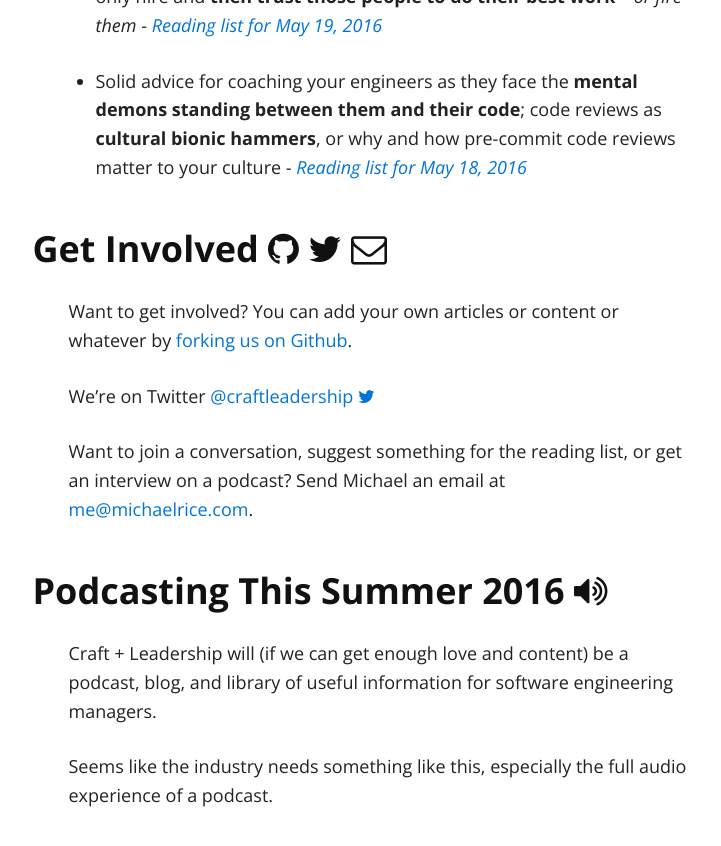
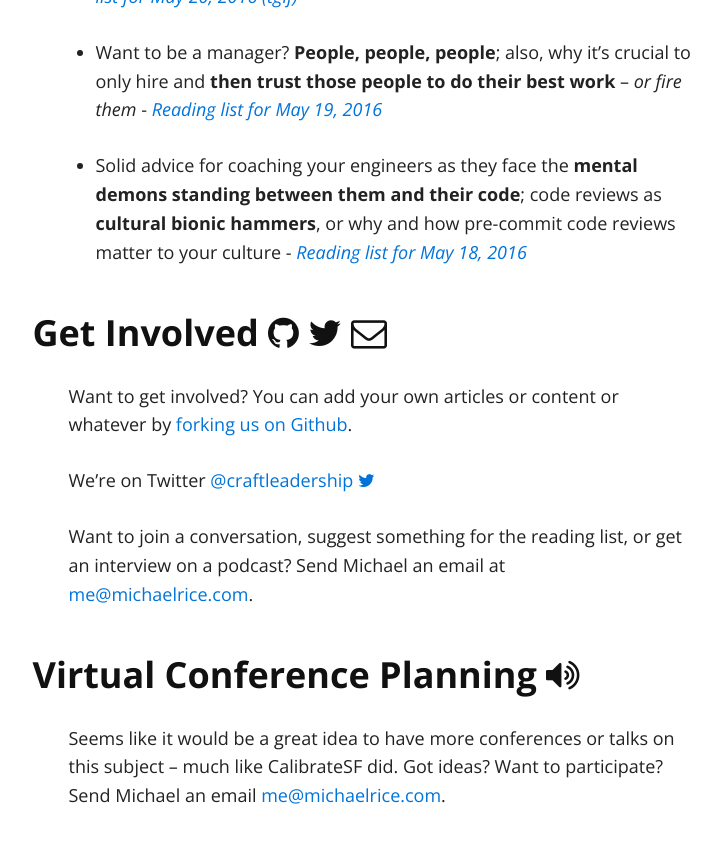
Before and after one commit to craftleadership/craftleadership.github.io, a Jekyll site: the page built from index.md, in a window 1280 px wide and 900 px high, scrolled down 2464 px. Shown: the top 846 px of the window, without its empty margins (259-980 px from the left). Built offline with Jekyll 4.4.1, drawn with Linux system fonts in a browser that asks for light colours; nearby versions of some CDN libraries; some of the changed text lies outside the part shown.

Commit message:
moves formspree to include; replaces podcasting with conf idea

```diff
--- /dev/null
+++ b/_includes/formspree.html
@@ -0,0 +1,11 @@
+<div id="signup">
+  <form action="https://formspree.io/me@michaelrice.com" method="post" id="form">
+      <input type="text" name="name" placeholder="My name is..."><br>
+      <input type="text" name="title" placeholder="My current title is..."><br>
+      <input type="text" name="company" placeholder="I work for..."><br>
+      <input type="text" name="city" placeholder="I work in a city named..."><br>
+      <input type="email" name="email" placeholder="My email address for the list is..."><br>
+      <input type="text" name="_gotcha" style="display:none" />
+      <input type="submit" value="Join!">
+  </form>
+</div>
--- a/index.md
+++ b/index.md
@@ -6,19 +6,11 @@ layout: default
 
 ### You're an Engineering Manager? Join Us
 
-We're assembling a private network of engineering managers and directors of engineering. Right now, it's just a mailing list but look for future **happy hours and presentation opportunities** (hopefully starting Fall 2016). Membership is of course free, but we do want you to apply.
+We're assembling a private network of engineering managers and directors of engineering. Right now, it's just a mailing list but look for future **happy hours and presentation opportunities** (hopefully starting Fall 2016).
 
-<div id="signup">
-  <form action="https://formspree.io/me@michaelrice.com" method="post" id="form">
-      <input type="text" name="name" placeholder="My name is..."><br>
-      <input type="text" name="title" placeholder="My current title is..."><br>
-      <input type="text" name="company" placeholder="I work for..."><br>
-      <input type="text" name="city" placeholder="I work in a city named..."><br>
-      <input type="email" name="email" placeholder="My email address for the list is..."><br>
-      <input type="text" name="_gotcha" style="display:none" />
-      <input type="submit" value="Join!">
-  </form>
-</div>
+Membership is of course free, but we're trying to keep the membership quality reasonably high with this registration form:
+
+{% include formspree.html %}
 
 ### Engineering Management Research <i class="fa fa-bar-chart" aria-hidden="true"></i>
 
@@ -38,8 +30,6 @@ We're on Twitter [@craftleadership <i class="fa fa-twitter" aria-hidden="true"><
 
 Want to join a conversation, suggest something for the reading list, or get an interview on a podcast? Send Michael an email at [me@michaelrice.com](mailto:me@michaelrice.com).
 
-### Podcasting This Summer 2016 <i class="fa fa-volume-up" aria-hidden="true"></i>
+### Virtual Conference Planning <i class="fa fa-volume-up" aria-hidden="true"></i>
 
-Craft + Leadership will (if we can get enough love and content) be a podcast, blog, and library of useful information for software engineering managers.
-
-Seems like the industry needs something like this, especially the full audio experience of a podcast.
+Seems like it would be a great idea to have more conferences or talks on this subject -- much like CalibrateSF did. Got ideas? Want to participate? Send Michael an email [me@michaelrice.com](mailto:me@michaelrice.com).
```
